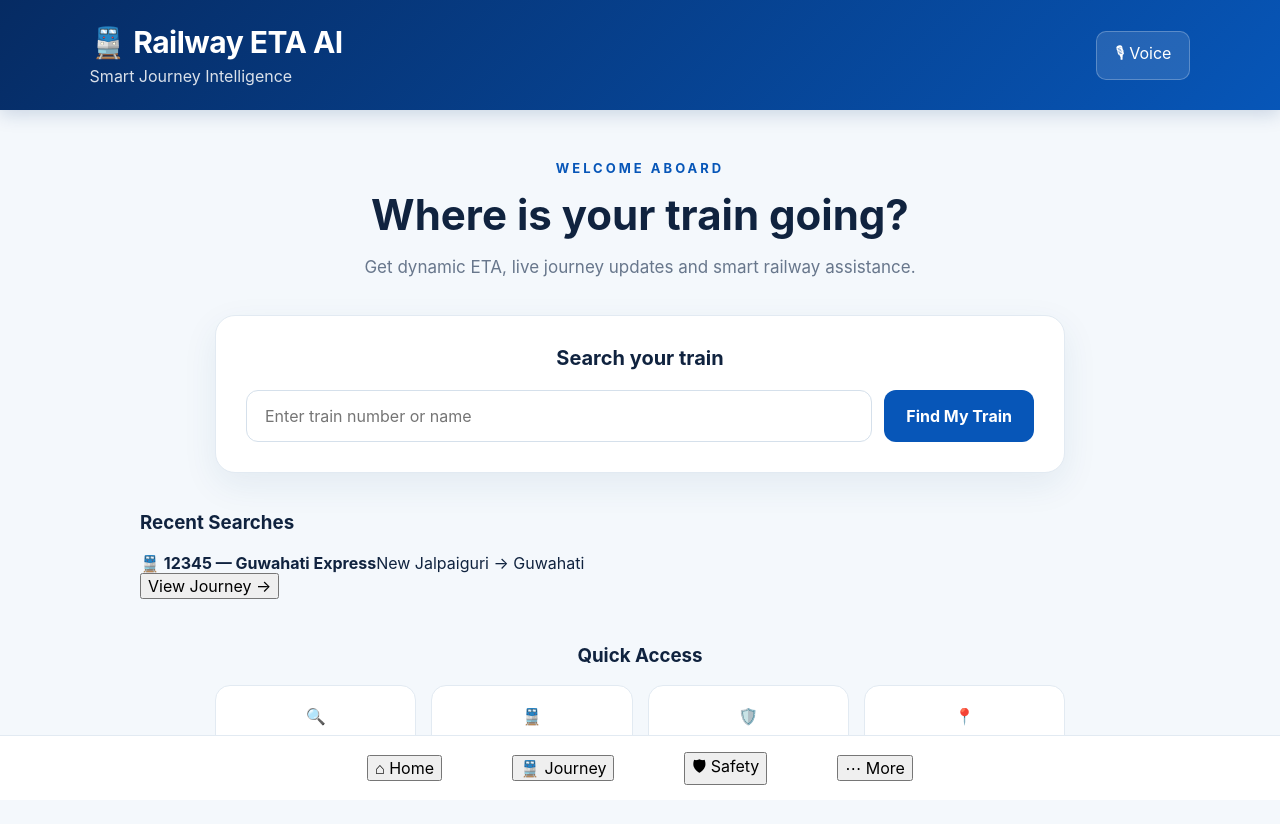
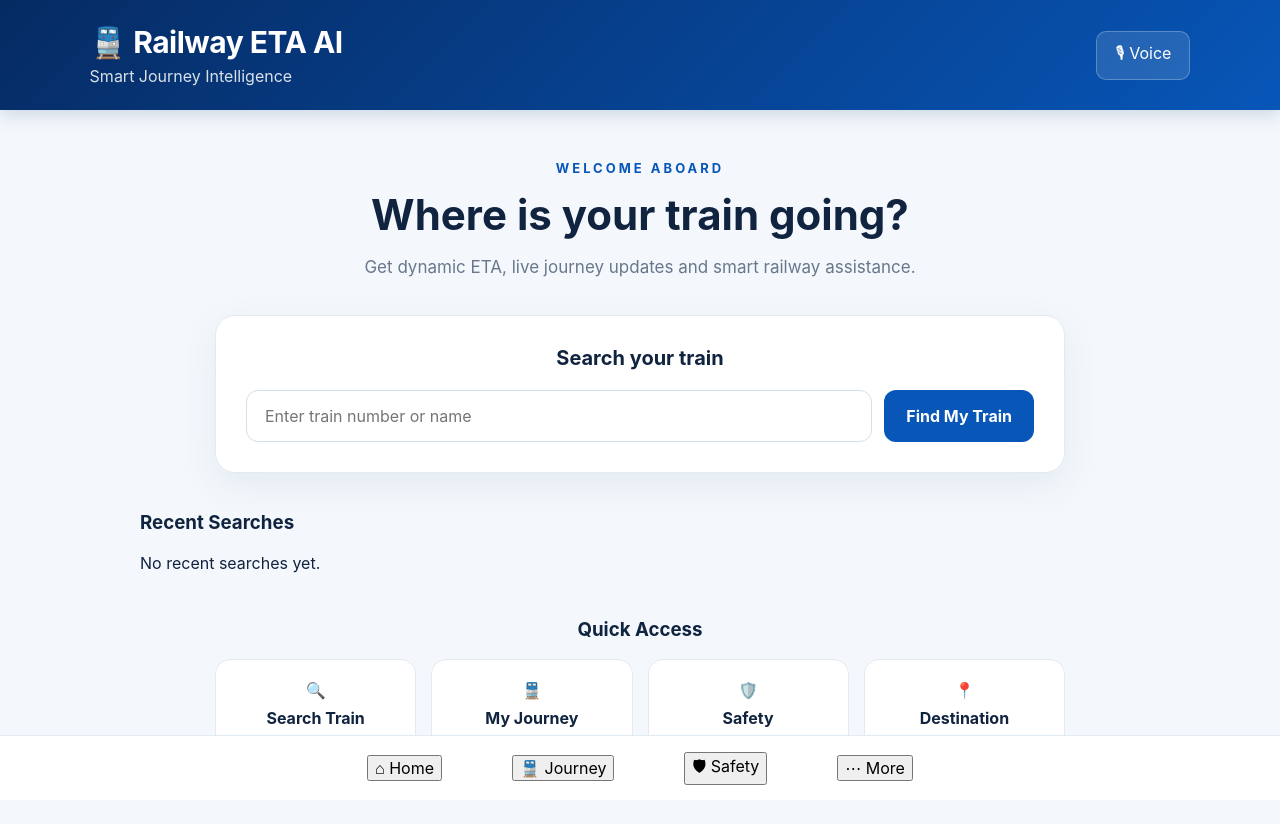
Before and after one commit to SnehaMandal5912-max/railway-eta-ai, a React (Vite) app in the folder frontend/: page / in a window 1280 px wide. Shown: the top 824 px of the page. Built offline with nearby package versions, Linux system fonts and the light colour scheme.

Commit message:
Add recent searches data persistence

```diff
--- a/frontend/src/App.tsx
+++ b/frontend/src/App.tsx
@@ -1,3 +1,4 @@
+import { saveRecentSearch, type RecentSearch } from "./utils/recentSearches";
 import { useEffect, useState } from "react";
 function App() {
   const [trainNumber, setTrainNumber] = useState("");
@@ -8,6 +9,14 @@ function App() {
   const [showDestination, setShowDestination] = useState(false);
   const [showSafety, setShowSafety] = useState(false);
   const [showMore, setShowMore] = useState(false);
+  const [recentSearches, setRecentSearches] = useState<RecentSearch[]>([]);
+  useEffect(() => {
+  const saved = JSON.parse(
+    localStorage.getItem("recentSearches") || "[]"
+  );
+
+  setRecentSearches(saved);
+}, []);
   useEffect(() => {
   const interval = setInterval(() => {
     setEta((currentEta) => {
@@ -36,6 +45,12 @@ function App() {
   const findTrain = () => {
     if (trainNumber.trim() === "12345") {
       setTrainFound(true);
+      saveRecentSearch({
+  trainNumber: "12345",
+  trainName: "Guwahati Express",
+  source: "New Jalpaiguri",
+  destination: "Guwahati",
+});
     } else {
       setTrainFound(false);
       alert("Demo train number: 12345");
@@ -278,10 +293,19 @@ function App() {
             <section className="recent-searches">
   <h3>Recent Searches</h3>
 
-  <div className="recent-search-card">
+  {recentSearches.length === 0 ? (
+    <p>No recent searches yet.</p>
+  ) : (
+    recentSearches.map((search) => (
+      <div className="recent-search-card" key={search.trainNumber}>
         <div>
-      <strong>🚆 12345 — Guwahati Express</strong>
-      <span>New Jalpaiguri → Guwahati</span>
+          <strong>
+            🚆 {search.trainNumber} — {search.trainName}
+          </strong>
+
+          <span>
+            {search.source} → {search.destination}
+          </span>
         </div>
 
         <button
@@ -294,6 +318,8 @@ function App() {
           View Journey →
         </button>
       </div>
+    ))
+  )}
 </section>
             <section className="quick-access">
               <h3>Quick Access</h3>
--- /dev/null
+++ b/frontend/src/utils/recentSearches.ts
@@ -0,0 +1,21 @@
+export type RecentSearch = {
+  trainNumber: string;
+  trainName: string;
+  source: string;
+  destination: string;
+};
+
+export const saveRecentSearch = (search: RecentSearch) => {
+const existing = JSON.parse(
+    localStorage.getItem("recentSearches") || "[]"
+);
+
+    const updated = [
+    search,
+    ...existing.filter(
+        (item: RecentSearch) => item.trainNumber !== search.trainNumber
+    ),
+    ].slice(0, 5);
+
+    localStorage.setItem("recentSearches", JSON.stringify(updated));
+};
```
Lines whose indentation alone changed are shown as unchanged.
